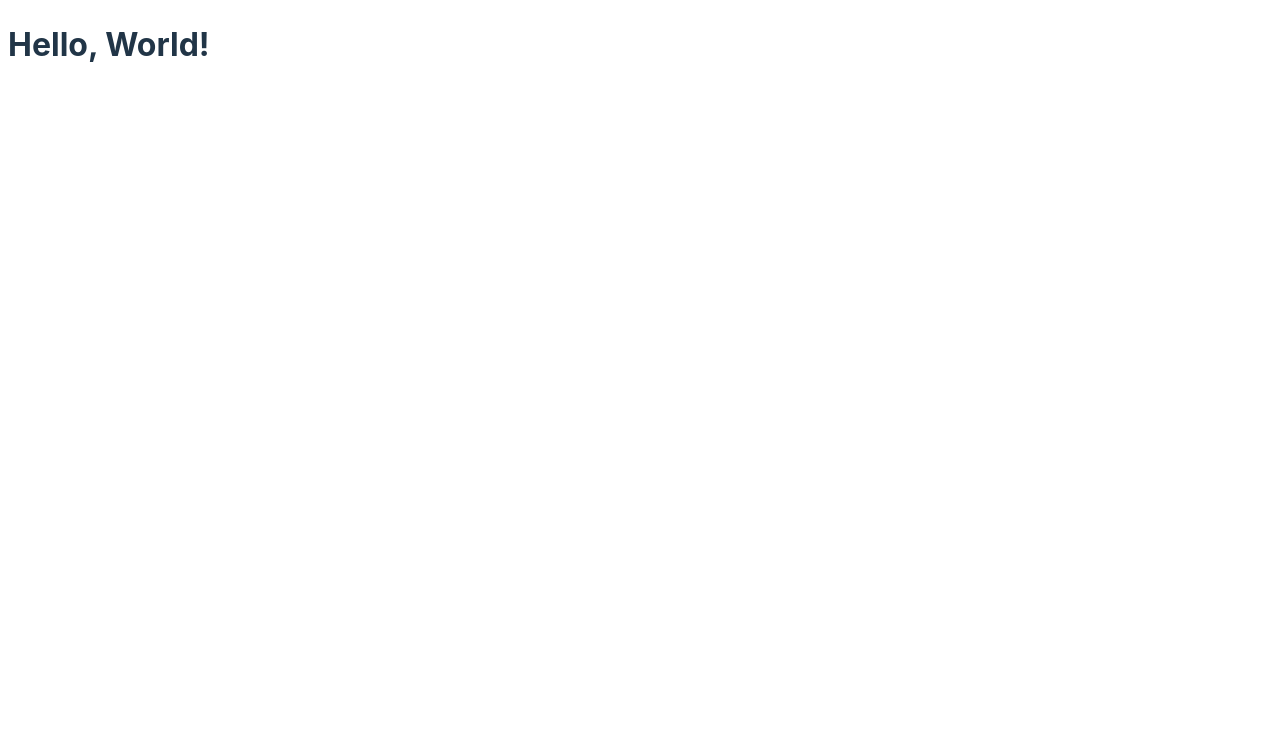
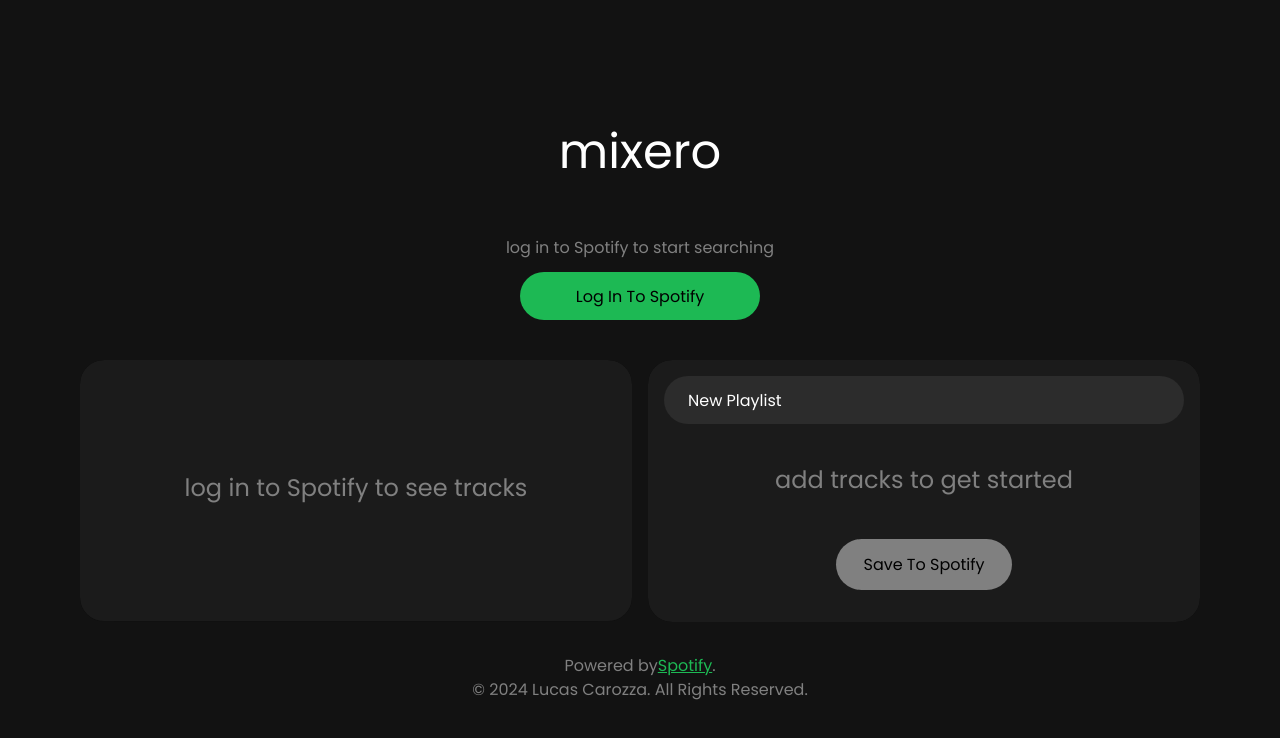
Before and after one commit to lucascarozza/mixero, a React (Vite) app: page / in a window 1280 px wide. Shown: the top 738 px of the page. Built offline with nearby package versions, Linux system fonts and the light colour scheme.

Commit message:
Add App component

```diff
--- a/index.html
+++ b/index.html
@@ -1,9 +1,20 @@
 <!DOCTYPE html>
 <html lang="en">
   <head>
-    <meta charset="UTF-8" />
-    <meta name="viewport" content="width=device-width, initial-scale=1.0" />
-    <title>Emerald</title>
+    <meta charset="utf-8" />
+    <link rel="icon" href="./public/favicon.ico" />
+    <meta name="viewport" content="width=device-width, initial-scale=1" />
+    <meta
+      name="description"
+      content="Effortlessly create Spotify playlists with Mixero. Free forever, powered by Spotify."
+    />
+    <link rel="preconnect" href="https://fonts.gstatic.com" crossorigin />
+    <link
+      href="https://fonts.googleapis.com/css2?family=Poppins&display=swap"
+      rel="stylesheet"
+    />
+    <link rel="stylesheet" href="./src/reset.css" />
+    <title>Mixero | Create Spotify Playlists</title>
   </head>
   <body>
     <div id="root"></div>
--- a/src/App.jsx
+++ b/src/App.jsx
@@ -1,7 +1,115 @@
-import styles from './App.module.css'
+import React, { useState, useEffect, useCallback } from "react";
+import styles from "./App.module.css";
+import Footer from "../src/components/Footer/Footer";
+import Header from "../src/components/Header/Header";
+import Playlist from "../src/components/Playlist/Playlist";
+import SearchBar from "../src/components/SearchBar/SearchBar";
+import SearchResults from "../src/components/SearchResults/SearchResults";
+import Spotify from "../src/api/Spotify";
 
 const App = () => {
-  return <h1>Hello, World!</h1>
-}
+  const [searchResults, setSearchResults] = useState([]);
+  const [playlistName, setPlaylistName] = useState("New Playlist");
+  const [playlistTracks, setPlaylistTracks] = useState([]);
+  const [searchTerm, setSearchTerm] = useState("");
+  const [isLoggedIn, setIsLoggedIn] = useState(false);
 
-export default App
+  // Fetch Top 50 Global playlist
+  const fetchTop50Global = useCallback(async () => {
+    try {
+      const result = await Spotify.getTop50Global();
+      setSearchResults(result);
+    } catch (error) {
+      console.error("Error fetching Top 50 Global:", error);
+    }
+  }, []);
+
+  useEffect(() => {
+    const token = Spotify.getAccessToken();
+
+    if (token) {
+      setIsLoggedIn(true);
+      fetchTop50Global();
+    } else {
+      setIsLoggedIn(false);
+    }
+  }, [fetchTop50Global]);
+
+  const addTrack = useCallback(
+    (track) => {
+      if (!playlistTracks.some((t) => t.id === track.id)) {
+        setPlaylistTracks((prevTracks) => [...prevTracks, track]);
+      }
+    },
+    [playlistTracks]
+  );
+
+  const removeTrack = useCallback((track) => {
+    setPlaylistTracks((prevTracks) =>
+      prevTracks.filter((t) => t.id !== track.id)
+    );
+  }, []);
+
+  const updatePlaylistName = useCallback((name) => {
+    setPlaylistName(name);
+  }, []);
+
+  const resetPlaylist = useCallback(() => {
+    setPlaylistName("New Playlist");
+    setPlaylistTracks([]);
+  }, []);
+
+  const search = useCallback(
+    (term) => {
+      setSearchTerm(term);
+      if (term) {
+        Spotify.search(term)
+          .then((result) => setSearchResults(result))
+          .catch((error) => console.error("Error searching tracks:", error));
+      } else {
+        fetchTop50Global();
+      }
+    },
+    [fetchTop50Global]
+  );
+
+  return (
+    <div>
+      <Header />
+      <main>
+        <div className={styles.content}>
+          {isLoggedIn ? (
+            <SearchBar onSearch={search} />
+          ) : (
+            <div className={styles.login}>
+              <h3 className={styles.loginText}>
+                log in to Spotify to start searching
+              </h3>
+              <button className={styles.loginButton} onClick={Spotify.login}>
+                Log In To Spotify
+              </button>
+            </div>
+          )}
+          <div className={styles.container}>
+            <SearchResults
+              userSearchResults={searchResults}
+              searchTerm={searchTerm}
+              onAdd={addTrack}
+              playlistTracks={playlistTracks}
+            />
+            <Playlist
+              playlistName={playlistName}
+              playlistTracks={playlistTracks}
+              onRemove={removeTrack}
+              onNameChange={updatePlaylistName}
+              onReset={resetPlaylist}
+            />
+          </div>
+        </div>
+      </main>
+      <Footer />
+    </div>
+  );
+};
+
+export default App;
--- a/src/App.module.css
+++ b/src/App.module.css
@@ -0,0 +1,64 @@
+h2,
+.content {
+  color: var(--primary-text-color);
+  font-family: var(--primary-font-family);
+}
+
+h2 {
+  font-size: 1.55rem;
+}
+
+.content {
+  width: 100%;
+}
+
+.container {
+  display: flex;
+  justify-content: center;
+  gap: 1rem;
+}
+
+.login {
+  align-items: center;
+  display: flex;
+  flex-flow: column;
+  justify-content: center;
+  gap: 1rem;
+  margin-bottom: 2.5rem;
+  width: 100%;
+}
+
+.loginText {
+  color: var(--supporting-color);
+  cursor: default;
+}
+
+.loginButton {
+  font-family: var(--primary-font-family);
+  font-size: 1rem;
+  color: var(--secondary-text-color);
+  border: none;
+  border-radius: 3rem;
+  background-color: var(--spotify-green);
+  height: 3rem;
+  width: 15rem;
+  transition: background-color 0.25s;
+}
+
+.loginButton:hover {
+  background-color: var(--secondary-green);
+  cursor: pointer;
+}
+
+@media only screen and (max-width: 1024px) {
+  .container {
+    flex-flow: column wrap;
+    align-items: center;
+  }
+}
+
+@media only screen and (max-width: 768px) {
+  .login {
+    margin-bottom: 1rem;
+  }
+}
--- a/src/index.css
+++ b/src/index.css
@@ -1,21 +1,79 @@
 :root {
-  font-family: Inter, system-ui, Avenir, Helvetica, Arial, sans-serif;
-  line-height: 1.5;
-  font-weight: 400;
-
-  color-scheme: light dark;
-  color: rgba(255, 255, 255, 0.87);
-  background-color: #242424;
-
-  font-synthesis: none;
-  text-rendering: optimizeLegibility;
-  -webkit-font-smoothing: antialiased;
-  -moz-osx-font-smoothing: grayscale;
+  --primary-font-family: "Poppins", sans-serif;
+  --default-line-height: 1.5rem;
+  --primary-text-color: white;
+  --secondary-text-color: black;
+  --supporting-color: gray;
+  --background-color: #121212;
+  --spotify-green: #1db954;
+  --secondary-green: #108b3b;
+  --error-accent-color: red;
+  --container-background-color: rgba(31, 31, 31, 0.8);
+  --container-box-shadow: 0 4px 30px rgba(0, 0, 0, 0.1);
+  --container-backdrop-filter: blur(10px);
+  --container-border-radius: 1.5rem;
+  --track-background-color: rgba(71, 71, 71, 1);
+  --divider-border: 0.1rem solid rgba(128, 128, 128, 0.3);
 }
 
-@media (prefers-color-scheme: light) {
-  :root {
-    color: #213547;
-    background-color: #ffffff;
+html {
+  background: var(--background-color);
+  overflow-x: hidden;
+  margin: 0 12rem;
+  min-height: 100vh;
+}
+
+body {
+  min-height: 100vh;
+}
+
+::-webkit-scrollbar {
+  width: 0.3rem;
+}
+
+::-webkit-scrollbar-thumb {
+  background-color: #555;
+  border-radius: 4px;
+}
+
+::-webkit-scrollbar-thumb:hover {
+  background-color: #888;
+}
+
+::-webkit-scrollbar-track {
+  background: transparent;
+}
+
+input[type="search"]::-webkit-search-cancel-button {
+  appearance: none;
+  background-color: #888;
+  border-radius: 50%;
+  display: block;
+  height: 0.6rem;
+  transition: background-color 0.25s,
+    transform 0.15s cubic-bezier(0.25, 0.1, 0.25, 1);
+  width: 0.6rem;
+}
+
+input[type="search"]::-webkit-search-cancel-button:hover {
+  background-color: var(--error-accent-color);
+  transform: scale(1.5);
+}
+
+@media only screen and (max-width: 1280px) {
+  html {
+    margin: 0 5rem;
   }
 }
+
+@media only screen and (max-width: 768px) {
+  html {
+    margin: 0 3rem;
+  }
+}
+
+@media only screen and (max-width: 480px) {
+  html {
+    margin: 0 1rem;
+  }
+}
```
Also changed, not shown: 1 other file (tests, documents, lock files or other folders).
